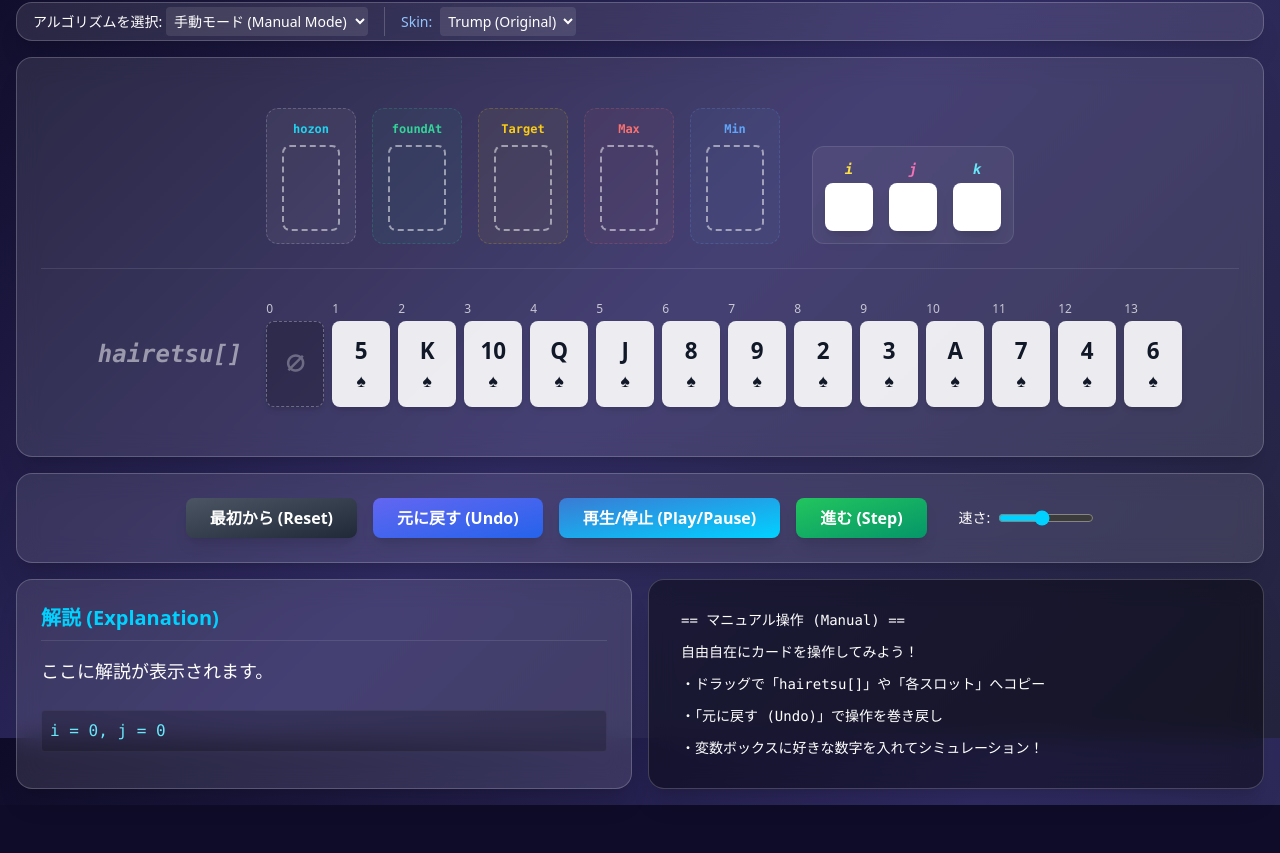
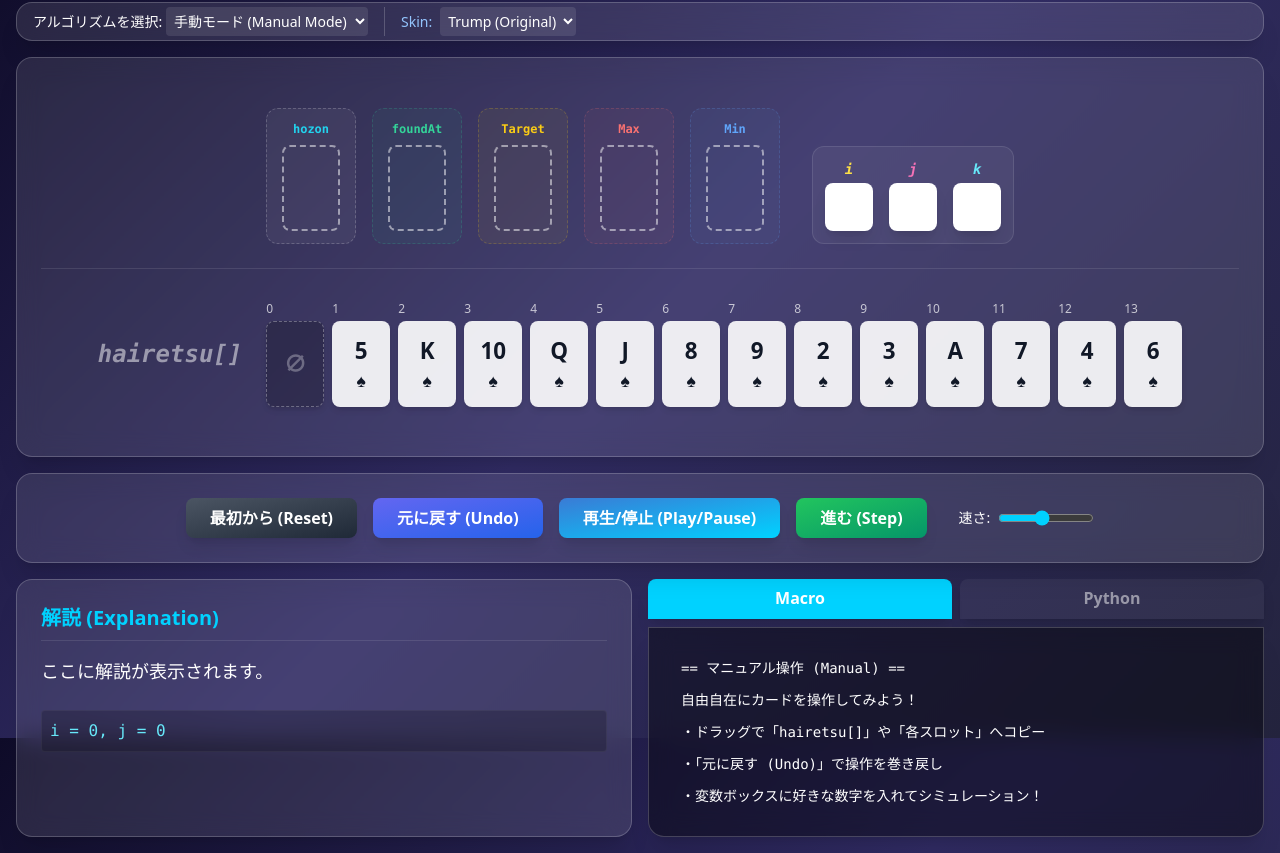
Before and after one commit to mkt918/pro_01, a website built with Vite: page 2026-02/2026-02-02_algorithm_cards/index.html in a window 1280 px wide. Shown: the part 62-915 px from the top of the page. Before the commit the page ends 867 px from the top, so only its background shows below. Built offline with nearby package versions, Linux system fonts and the light colour scheme.

Commit message:
feat: introduce Algorithm Cards web application with interactive UI and algorithm code templates.

```diff
--- a/2026-02/2026-02-02_algorithm_cards/codeTemplates.js
+++ b/2026-02/2026-02-02_algorithm_cards/codeTemplates.js
@@ -1,5 +1,6 @@
 export const codeTemplates = {
-    linear: [
+    linear: {
+        macro: [
             "SET target = (探したい数字)",
             "FOR k = 1 TO 13",
             "  IF hairetsu[k] == target THEN",
@@ -8,7 +9,18 @@ export const codeTemplates = {
             "NEXT k",
             "IF foundAt == NULL THEN (見つからず)"
         ],
-    binary: [
+        python: [
+            "target = 2 # 探したい数字",
+            "found_at = -1",
+            "for k in range(0, len(hairetsu)):",
+            "    if hairetsu[k] == target:",
+            "        found_at = k",
+            "        break",
+            "print(f'Found at: {found_at}')"
+        ]
+    },
+    binary: {
+        macro: [
             "SET k_low = 1, k_high = 13",
             "WHILE k_low <= k_high",
             "  SET k_mid = (k_low + k_high) / 2",
@@ -21,7 +33,23 @@ export const codeTemplates = {
             "  END IF",
             "WEND"
         ],
-    minmax: [
+        python: [
+            "low, high = 0, len(hairetsu) - 1",
+            "found_at = -1",
+            "while low <= high:",
+            "    mid = (low + high) // 2",
+            "    if hairetsu[mid] == target:",
+            "        found_at = mid",
+            "        break",
+            "    elif hairetsu[mid] < target:",
+            "        low = mid + 1",
+            "    else:",
+            "        high = mid - 1",
+            "print(f'Found at: {found_at}')"
+        ]
+    },
+    minmax: {
+        macro: [
             "SET Max = hairetsu[1], Min = hairetsu[1]",
             "FOR k = 2 TO 13",
             "  IF hairetsu[k] > Max THEN",
@@ -31,7 +59,19 @@ export const codeTemplates = {
             "  END IF",
             "NEXT k"
         ],
-    bubble: [
+        python: [
+            "max_val = hairetsu[0]",
+            "min_val = hairetsu[0]",
+            "for k in range(1, len(hairetsu)):",
+            "    if hairetsu[k] > max_val:",
+            "        max_val = hairetsu[k]",
+            "    elif hairetsu[k] < min_val:",
+            "        min_val = hairetsu[k]",
+            "print(f'Max: {max_val}, Min: {min_val}')"
+        ]
+    },
+    bubble: {
+        macro: [
             "FOR i = 1 TO 12",
             "  FOR j = 1 TO 13 - i",
             "    IF hairetsu[j] > hairetsu[j + 1] THEN",
@@ -40,7 +80,18 @@ export const codeTemplates = {
             "  NEXT j",
             "NEXT i"
         ],
-    selection: [
+        python: [
+            "n = len(hairetsu)",
+            "for i in range(n):",
+            "    for j in range(0, n - i - 1):",
+            "        if hairetsu[j] > hairetsu[j + 1]:",
+            "            hairetsu[j], hairetsu[j + 1] = \\",
+            "                hairetsu[j + 1], hairetsu[j]",
+            "print('Sorted list:', hairetsu)"
+        ]
+    },
+    selection: {
+        macro: [
             "FOR k = 1 TO 12",
             "  SET minIndex = k",
             "  FOR j = k + 1 TO 13",
@@ -51,7 +102,20 @@ export const codeTemplates = {
             "  SWAP hairetsu[k], hairetsu[minIndex]",
             "NEXT k"
         ],
-    insertion: [
+        python: [
+            "n = len(hairetsu)",
+            "for k in range(n):",
+            "    min_idx = k",
+            "    for j in range(k + 1, n):",
+            "        if hairetsu[j] < hairetsu[min_idx]:",
+            "            min_idx = j",
+            "    hairetsu[k], hairetsu[min_idx] = \\",
+            "        hairetsu[min_idx], hairetsu[k]",
+            "print('Sorted list:', hairetsu)"
+        ]
+    },
+    insertion: {
+        macro: [
             "FOR k = 2 TO 13",
             "  SET hozon = hairetsu[k]",
             "  SET j = k - 1",
@@ -62,11 +126,30 @@ export const codeTemplates = {
             "  SET hairetsu[j + 1] = hozon",
             "NEXT k"
         ],
-    manual: [
+        python: [
+            "for k in range(1, len(hairetsu)):",
+            "    hozon = hairetsu[k]",
+            "    j = k - 1",
+            "    while j >= 0 and hairetsu[j] > hozon:",
+            "        hairetsu[j + 1] = hairetsu[j]",
+            "        j -= 1",
+            "    hairetsu[j + 1] = hozon",
+            "print('Sorted list:', hairetsu)"
+        ]
+    },
+    manual: {
+        macro: [
             "== マニュアル操作 (Manual) ==",
             "自由自在にカードを操作してみよう！",
             "・ドラッグで「hairetsu[]」や「各スロット」へコピー",
             "・「元に戻す (Undo)」で操作を巻き戻し",
             "・変数ボックスに好きな数字を入れてシミュレーション！"
+        ],
+        python: [
+            "# Manual Mode",
+            "# Drag and drop cards to simulate algorithms.",
+            "# Use 'Undo' to step back.",
+            "# Change variables in the boxes above."
         ]
+    }
 };
--- a/2026-02/2026-02-02_algorithm_cards/index.html
+++ b/2026-02/2026-02-02_algorithm_cards/index.html
@@ -136,11 +136,20 @@
           i = 0, j = 0
         </div>
       </div>
-      <div class="glass-panel code-view bg-black/40 font-mono text-sm leading-6 max-h-[400px] overflow-y-auto"
-        id="code-view">
-        <div class="code-line">function example() {</div>
-        <div class="code-line px-4"> console.log("Hello");</div>
-        <div class="code-line">}</div>
+      <div class="flex flex-col gap-2">
+        <div class="flex gap-2 h-10">
+          <button id="tab-macro"
+            class="flex-1 rounded-t-lg font-bold transition-all bg-primary text-white shadow-lg border-b-2 border-primary">Macro</button>
+          <button id="tab-python"
+            class="flex-1 rounded-t-lg font-bold transition-all bg-white/5 text-white/50 hover:bg-white/10 shadow-lg border-b-2 border-transparent">Python</button>
+        </div>
+        <div
+          class="glass-panel code-view bg-black/40 font-mono text-sm leading-6 max-h-[360px] overflow-y-auto rounded-t-none"
+          id="code-view">
+          <div class="code-line">function example() {</div>
+          <div class="code-line px-4"> console.log("Hello");</div>
+          <div class="code-line">}</div>
+        </div>
       </div>
     </div>
   </div>
--- a/2026-02/2026-02-02_algorithm_cards/main.js
+++ b/2026-02/2026-02-02_algorithm_cards/main.js
@@ -266,15 +266,47 @@ function reset() {
     deck.setSlots({ target: null });
 }
 
+let isManualMode = true; // Default start
+let currentLanguage = 'macro'; // 'macro' or 'python'
+
 function renderCodeTemplate(algoName) {
-    const lines = codeTemplates[algoName] || ["コードがありません"];
-    codeView.innerHTML = lines.map(line => `<div class="code-line">${line}</div>`).join('');
+    const templates = codeTemplates[algoName];
+    if (!templates) {
+        codeView.innerHTML = '<div class="code-line">コードがありません</div>';
+        return;
+    }
+    const lines = templates[currentLanguage] || templates['macro'] || ["コードがありません"];
+    codeView.innerHTML = lines.map(line => `<div class="code-line underline-offset-4">${line}</div>`).join('');
 }
 
-// Initial reset
-// reset(); // We want manual mode first!
+// Tab Switching
+const tabMacro = document.getElementById('tab-macro');
+const tabPython = document.getElementById('tab-python');
 
-let isManualMode = true; // Default start
+function updateTabsUI() {
+    if (currentLanguage === 'macro') {
+        tabMacro.className = "flex-1 rounded-t-lg font-bold transition-all bg-primary text-white shadow-lg border-b-2 border-primary";
+        tabPython.className = "flex-1 rounded-t-lg font-bold transition-all bg-white/5 text-white/50 hover:bg-white/10 shadow-lg border-b-2 border-transparent";
+    } else {
+        tabPython.className = "flex-1 rounded-t-lg font-bold transition-all bg-primary text-white shadow-lg border-b-2 border-primary";
+        tabMacro.className = "flex-1 rounded-t-lg font-bold transition-all bg-white/5 text-white/50 hover:bg-white/10 shadow-lg border-b-2 border-transparent";
+    }
+}
+
+tabMacro.addEventListener('click', () => {
+    currentLanguage = 'macro';
+    updateTabsUI();
+    const algoName = document.getElementById('algo-select').value;
+    renderCodeTemplate(algoName);
+});
+
+tabPython.addEventListener('click', () => {
+    currentLanguage = 'python';
+    updateTabsUI();
+    const algoName = document.getElementById('algo-select').value;
+    renderCodeTemplate(algoName);
+});
+
 // Initialize Deck
 deck.generateSpades(CARD_COUNT);
 deck.render();
@@ -282,5 +314,5 @@ deck.render();
 // Enable Manual UI
 enableManualModeUI();
 
-// Render Manual Template
+// Render Initial Template
 renderCodeTemplate('manual');
```
Lines whose indentation alone changed are shown as unchanged.
